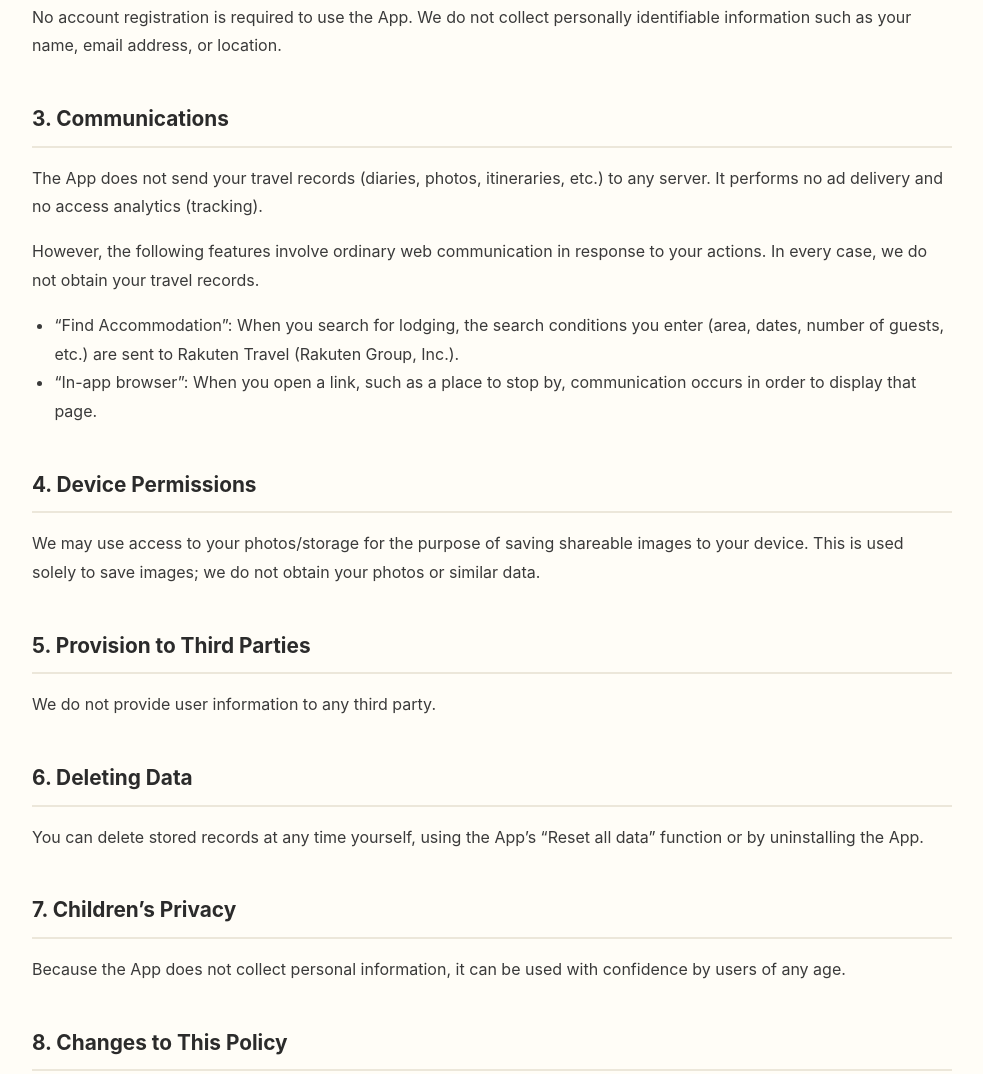
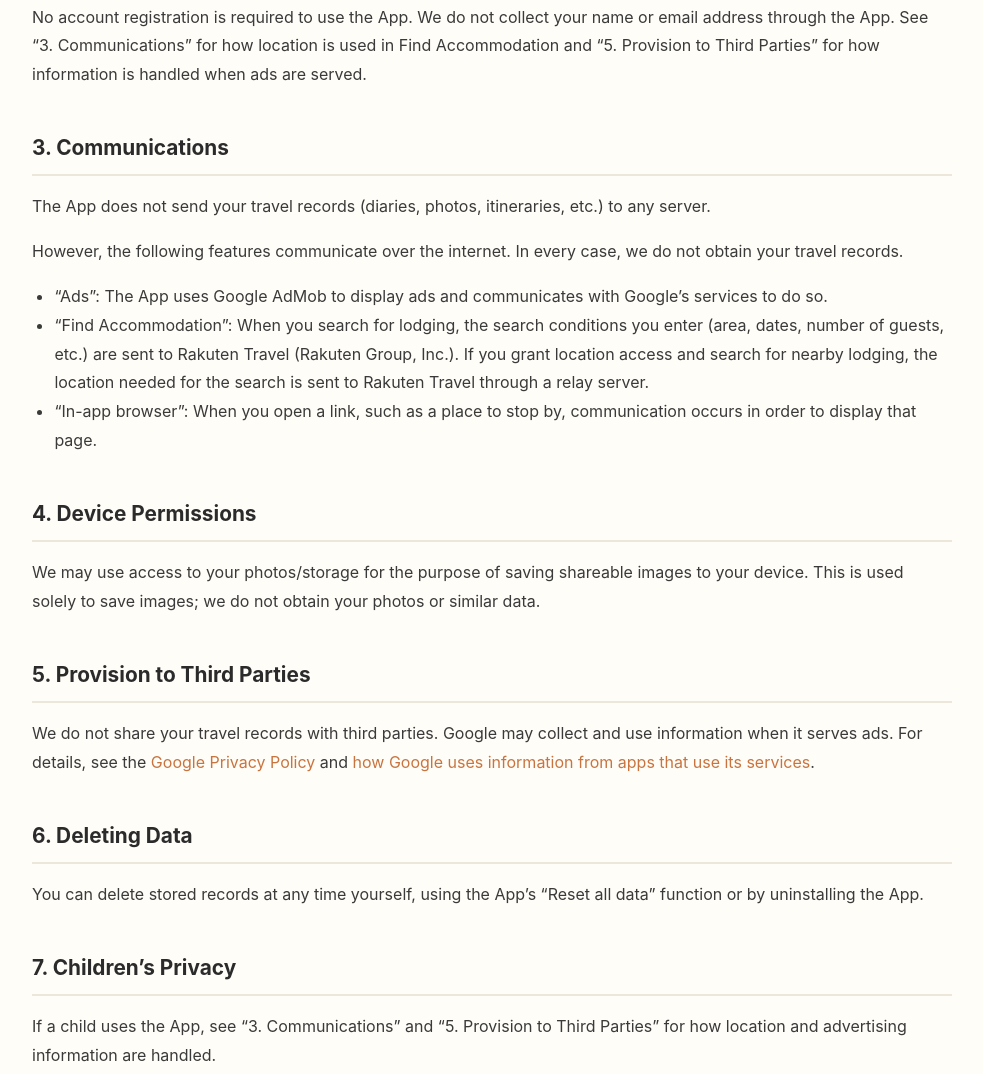
Before and after one commit to misoclub-apps/misoclub-apps.github.io, a plain HTML site: page apps/nihon-tabinikki/privacy-en.html in a window 1280 px wide. Shown: the part 507-1581 px from the top of the page, without its empty margins (148-1131 px from the left). Drawn offline with Linux system fonts and the light colour scheme.

Commit message:
日本旅日記の広告と現在地検索をプライバシーポリシーに明記

```diff
--- a/apps/nihon-tabinikki/privacy-en.html
+++ b/apps/nihon-tabinikki/privacy-en.html
@@ -26,7 +26,7 @@
   <body>
     <main class="page">
       <h1>Privacy Policy</h1>
-      <p class="updated">App: 日本旅日記 - 旅の日記としおり (Nihon Tabi Nikki) / Last updated: June 27, 2026</p>
+      <p class="updated">App: 日本旅日記 - 旅の日記としおり (Nihon Tabi Nikki) / Last updated: November 14, 2026</p>
 
       <p>
         misoclub (“we,” “us,” or “our”) sets out below how it handles user
@@ -44,26 +44,31 @@
       <h2>2. Personal Information</h2>
       <p>
         No account registration is required to use the App. We do not collect
-        personally identifiable information such as your name, email address, or
-        location.
+        your name or email address through the App. See “3. Communications” for
+        how location is used in Find Accommodation and “5. Provision to Third
+        Parties” for how information is handled when ads are served.
       </p>
 
       <h2>3. Communications</h2>
       <p>
         The App does not send your travel records (diaries, photos, itineraries,
-        etc.) to any server. It performs no ad delivery and no access analytics
-        (tracking).
+        etc.) to any server.
       </p>
       <p>
-        However, the following features involve ordinary web communication in
-        response to your actions. In every case, we do not obtain your travel
-        records.
+        However, the following features communicate over the internet. In every
+        case, we do not obtain your travel records.
       </p>
       <ul>
         <li>
+          “Ads”: The App uses Google AdMob to display ads and communicates
+          with Google’s services to do so.
+        </li>
+        <li>
           “Find Accommodation”: When you search for lodging, the search
           conditions you enter (area, dates, number of guests, etc.) are sent to
-          Rakuten Travel (Rakuten Group, Inc.).
+          Rakuten Travel (Rakuten Group, Inc.). If you grant location access
+          and search for nearby lodging, the location needed for the search is
+          sent to Rakuten Travel through a relay server.
         </li>
         <li>
           “In-app browser”: When you open a link, such as a place to stop by,
@@ -79,7 +84,12 @@
       </p>
 
       <h2>5. Provision to Third Parties</h2>
-      <p>We do not provide user information to any third party.</p>
+      <p>
+        We do not share your travel records with third parties. Google may
+        collect and use information when it serves ads. For details, see the
+        <a href="https://policies.google.com/privacy?hl=en">Google Privacy Policy</a>
+        and <a href="https://policies.google.com/technologies/partner-sites?hl=en">how Google uses information from apps that use its services</a>.
+      </p>
 
       <h2>6. Deleting Data</h2>
       <p>
@@ -89,8 +99,8 @@
 
       <h2>7. Children’s Privacy</h2>
       <p>
-        Because the App does not collect personal information, it can be used
-        with confidence by users of any age.
+        If a child uses the App, see “3. Communications” and “5. Provision to
+        Third Parties” for how location and advertising information are handled.
       </p>
 
       <h2>8. Changes to This Policy</h2>
```
Also changed, not shown: apps/nihon-tabinikki/privacy.html (+12 -7 lines).
